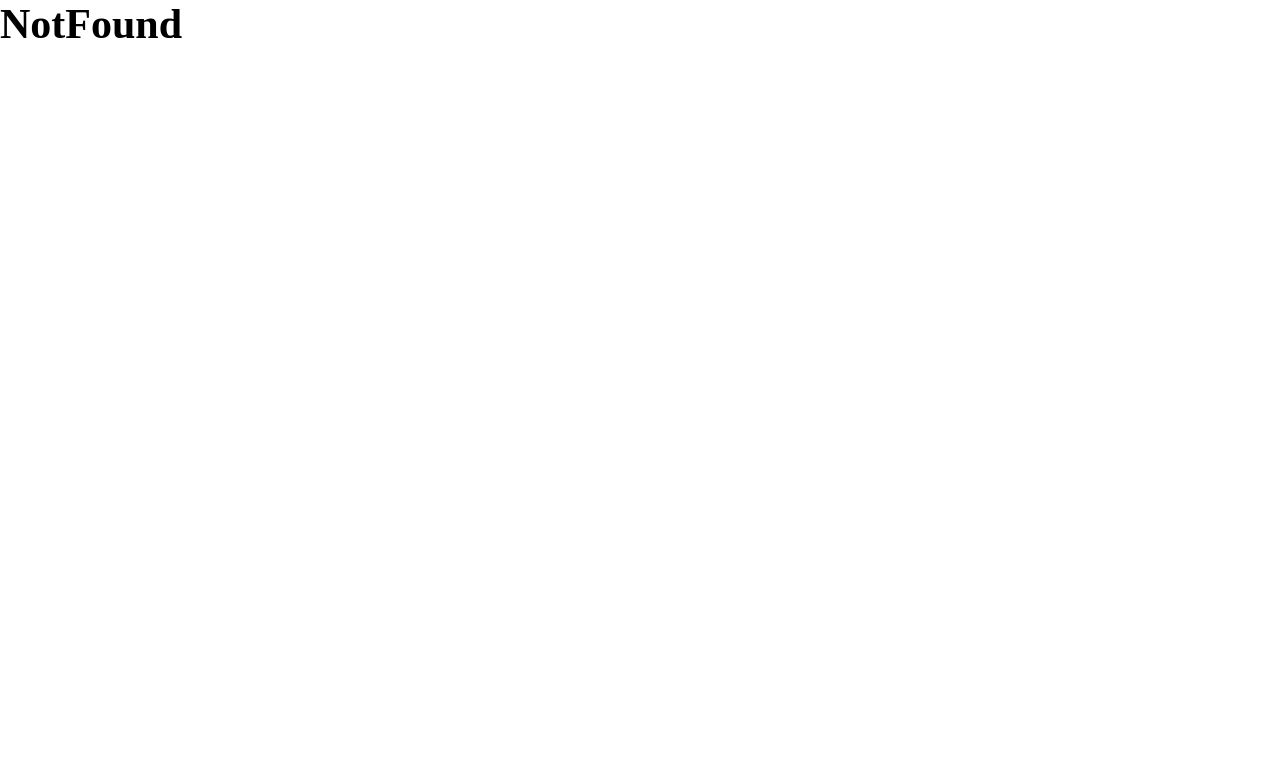
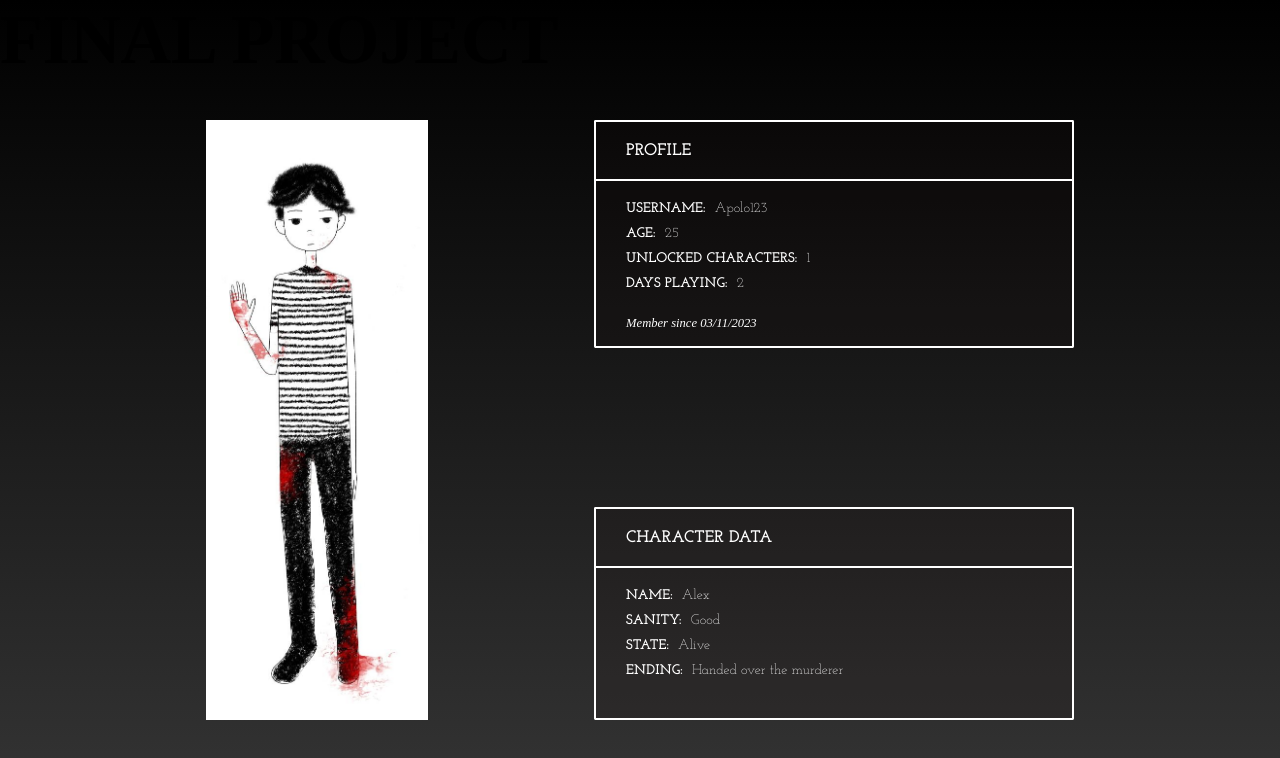
Before and after one commit to KateClysm/MidnightMysteriesFront, a React (Vite) app in the folder final-project-ec/: page /profile in a window 1280 px wide. Shown: the top 758 px of the page. Built offline with nearby package versions, Linux system fonts and the light colour scheme; the HTML template or start-up script is replaced by a standard one.

Commit message:
Carga de archivos

```diff
--- a/final-project-ec/src/App.scss
+++ b/final-project-ec/src/App.scss
@@ -1,3 +1,7 @@
+@import url('https://fonts.googleapis.com/css2?family=Open+Sans:wght@300;400;500;600;700;800&display=swap');
+@import url('https://fonts.googleapis.com/css2?family=Josefin+Slab:ital,wght@0,100;0,200;0,300;0,400;0,500;0,600;0,700;1,100;1,200;1,300;1,700&display=swap');
+
+
 $night-color: #03242F;
 $night-light-color: #02a0d4;
 $maroon-color: #491111;
@@ -23,6 +27,7 @@ $font-size-huge-desktop: 20px;
 html, body {
   height: 100%;
   width: 100%;
+  background: linear-gradient(0deg, #343434 0%, #000000 100%);
 }
 
 a{text-decoration: none;}
--- a/final-project-ec/src/App.tsx
+++ b/final-project-ec/src/App.tsx
@@ -2,7 +2,7 @@ import React from 'react';
 import './App.scss';
 import { Outlet, RouterProvider, createBrowserRouter } from 'react-router-dom';
 import Homepage from './pages/homepage/Homepage';
-import Perfil from './pages/perfil/Perfil';
+import Profile from './pages/profile/profile';
 import NotFound from './pages/not-found/NotFound';
 import Register from './pages/register/Register';
 
@@ -35,8 +35,8 @@ const App: React.FC = () => {
             </>
         },
         {
-          path: '/perfil',
-          element: <Perfil/>
+          path: '/profile',
+          element: <Profile/>
         },
       ]
     },
--- /dev/null
+++ b/final-project-ec/src/components/card/card.css
@@ -0,0 +1,45 @@
+.card {
+    width: 60vh;
+    border: 2px solid white;
+    border-radius: 0.1rem;
+    color: white;
+    background-color: rgba(24, 12, 12, 0.126);
+}
+
+.card_title {
+    font-family: 'Josefin Slab', serif;
+    width: 100%;
+    font-size: 1.2rem;
+    font-weight: bold;
+    border-bottom: 2px solid white;
+    padding: 20px 30px;
+    text-align: start;
+
+
+}
+
+.card_list_data {
+    padding: 15px 30px;
+    list-style: none;
+
+}
+
+.card_sub_title {
+    padding: 5px 0px;
+    font-size: 1rem;
+    font-weight: 700;
+    font-family: 'Josefin Slab', serif;
+}
+
+.card_sub_title span{
+    padding-left: 5px;
+    font-size: 1rem;
+    font-weight: 300;
+    font-family: 'Josefin Slab', serif;
+}
+
+.playtime {
+    padding-top: 20px;
+    font-size: 0.9rem;
+    font-style: italic;
+}
--- /dev/null
+++ b/final-project-ec/src/components/card/card.tsx
@@ -0,0 +1,37 @@
+import React from "react";
+import './card.css';
+
+interface CardProps {
+  title: string;
+  first_sub_title: string;
+  second_sub_title: string;
+  third_sub_title: string;
+  fourth_sub_title: string;
+  playtime: string;
+  first_data: string;
+  second_data: string;
+  third_data: string;
+  fourth_data: string;
+}
+
+
+
+const Card : React.FC<CardProps> = (props) => {
+  const { title, first_sub_title, second_sub_title, third_sub_title, fourth_sub_title, playtime, first_data, second_data, third_data, fourth_data } = props;
+  return (
+    <div className="container_card">
+      <div className="card">
+        <h2 className="card_title">{title}</h2>
+        <ul className="card_list_data">
+          <li><p className="card_sub_title">{first_sub_title}: <span>{first_data}</span></p></li>
+          <li><p className="card_sub_title">{second_sub_title}: <span>{second_data}</span></p></li>
+          <li><p className="card_sub_title">{third_sub_title}: <span>{third_data}</span></p></li>
+          <li><p className="card_sub_title">{fourth_sub_title}: <span>{fourth_data}</span></p></li>
+          <li><p className="playtime">{playtime}</p></li>
+        </ul>
+      </div>
+    </div>
+  );
+};
+
+export default Card;
--- a/final-project-ec/src/pages/perfil/Perfil.tsx
+++ /dev/null
@@ -1,21 +0,0 @@
-import React from "react";
-import GameCard from "../../components/game-card/GameCard";
-
-const Perfil: React.FC = () => {
-
-  return (
-    <div className="container-perfil">
-
-      <h2>Perfil</h2>
-
-      {/* if user has more than 0 games, show the cards of those games: */}
-
-      <GameCard/>
-
-      {/* Tener en cuenta: el componente GameCard marca error porque es preciso pasarle los objetos con una iteración, luego de realizar la petición de los mismos a la base de datos. */}
-
-    </div>
-  );
-};
-
-export default Perfil;
--- /dev/null
+++ b/final-project-ec/src/pages/profile/profile.css
@@ -0,0 +1,27 @@
+.container_profile main {
+    padding: 40px;
+    width: 100%;
+    display: flex;
+    flex-direction: row;
+    justify-content: space-evenly;
+    align-items: center;
+}
+
+.container_img{
+    height: 75vh;
+    overflow: hidden;
+}
+
+.container_img img {
+    width: 100%;
+    height: 100%;
+    object-fit: contain;
+}
+
+.container_cards {
+    display: flex;
+    flex-direction: column;
+    flex-wrap: wrap;
+    justify-content: space-between;
+    height: 75vh;
+}
--- /dev/null
+++ b/final-project-ec/src/pages/profile/profile.tsx
@@ -0,0 +1,51 @@
+import React from "react";
+import Card from "../../components/card/card";
+import './profile.css'
+import user from '../../assets/user.jpeg'
+
+
+const Perfil: React.FC = () => {
+
+  return (
+    <div className="container_profile">
+
+    <main>
+      <div className="container_img">
+        <img src={ user } alt="David" />
+      </div>
+      <div className="container_cards">
+        <Card
+          title="PROFILE"
+          first_sub_title="USERNAME"
+          second_sub_title="AGE"
+          third_sub_title = "UNLOCKED CHARACTERS"
+          fourth_sub_title="DAYS PLAYING"
+          first_data="Apolo123"
+          second_data="25"
+          third_data="1"
+          fourth_data="2"
+          playtime="Member since 03/11/2023"
+        />
+
+        <Card
+          title="CHARACTER DATA"
+          first_sub_title="NAME"
+          second_sub_title="SANITY"
+          third_sub_title = "STATE"
+          fourth_sub_title="ENDING"
+          first_data="Alex"
+          second_data="Good"
+          third_data="Alive"
+          fourth_data="Handed over the murderer"
+          playtime=""
+        />
+
+      </div>
+
+    </main>
+
+    </div>
+  );
+};
+
+export default Perfil;
```
Also changed, not shown: final-project-ec/src/assets/user.jpeg (added), 1 other file (tests, documents, lock files or other folders).
